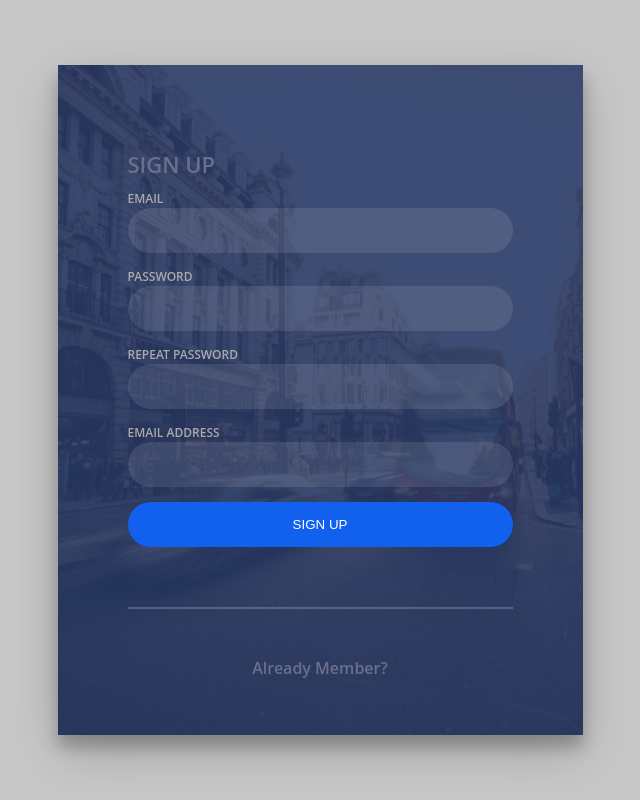
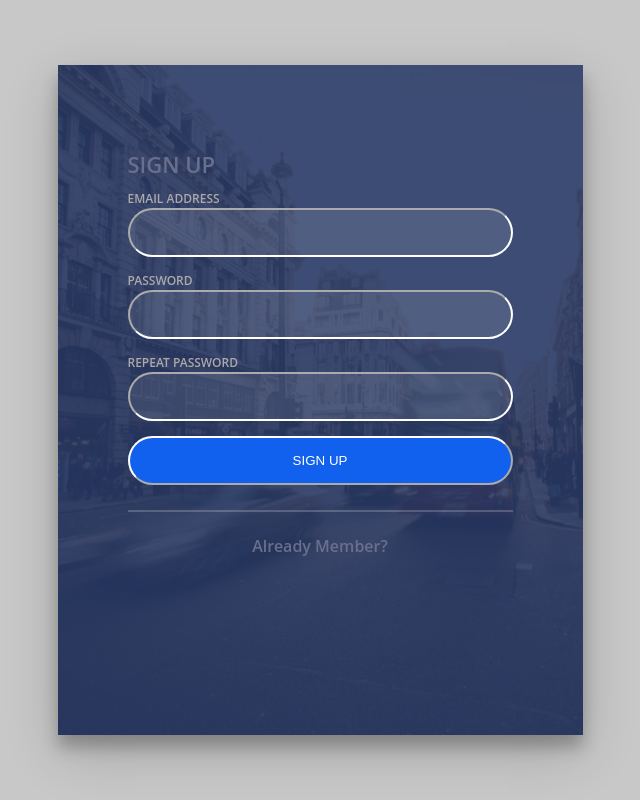
Before and after one commit to malekian78/django-practice, a Django app: page /accounts/register/ in a window 1280 px wide. Shown: the whole page, without its empty margins (320-960 px from the left). Run offline with Django 4.2, Linux system fonts and the light colour scheme.

Commit message:
✅ registering complete

```diff
--- a/core/accounts/forms.py
+++ b/core/accounts/forms.py
@@ -1,9 +1,26 @@
+from typing import Any
 from django import forms
+from django.contrib.auth.forms import UserCreationForm
 from django.contrib.auth.base_user import AbstractBaseUser
 from django.contrib.auth.forms import AuthenticationForm
 from django.contrib.auth import authenticate, get_user_model
 from django.core.exceptions import ValidationError
 UserModel = get_user_model()
+from .models import User
+
+class CustomUserCreationForm(UserCreationForm):
+    class Meta:
+        model = User
+        fields = ("email",)
+
+    def save(self, commit: bool = ...) -> Any:
+        user = super().save(commit)
+        # user.fullname = self.cleaned_data["fullname"]
+        user.is_active = True
+        if commit:
+            user.save()
+        return user
+
 
 class CustomAuthenticationForm(forms.Form):
     """
--- a/core/accounts/templates/accounts/register.html
+++ b/core/accounts/templates/accounts/register.html
@@ -6,34 +6,49 @@
         <div class="login-html">
             {% comment %} <div id="tab-1" type="radio" name="tab" class="sign-in" checked><label for="tab-1" class="tab">Login</label></div> {% endcomment %}
             <div id="tab-2" type="radio" name="tab" class="sign-up"><label for="tab-2" class="tab">Sign Up</label></div>
-            <div class="login-form">
+            <form class="login-form" action="{% url 'accounts:register' %}" method="post">
                 {% comment %}! ثبت نام  {% endcomment %}
-                <div class="sign-up-htm">
+                <div class="sign-up-htm" >
+                    {% csrf_token %}
+                    {% comment %} {{form.as_p}} {% endcomment %}
                     <div class="group">
-                        <label for="user" class="label">Email</label>
-                        <input id="user" name="email" type="email" class="input">
+                        <label class="label">Email Address</label>
+                        <input id="email" name="email" type="email" class="input">
                     </div>
                     <div class="group">
-                        <label for="pass" class="label">Password</label>
-                        <input id="pass" type="password" class="input" data-type="password">
+                        <label class="label">Password</label>
+                        <input id="password1" name="password1" type="password"  class="input" data-type="password">
                     </div>
                     <div class="group">
                         <label for="pass" class="label">Repeat Password</label>
-                        <input id="pass" type="password" class="input" data-type="password">
-                    </div>
-                    <div class="group">
-                        <label for="pass" class="label">Email Address</label>
-                        <input id="pass" type="text" class="input">
+                        <input id="password2" name="password2" type="password" class="input" data-type="password">
                     </div>
                     <div class="group">
                         <input type="submit" class="button" value="Sign Up">
                     </div>
-                    <div class="hr"></div>
+                    <div class="hr" style=""></div>
                     <div class="foot-lnk">
-                        <label for="tab-1">Already Member?</a>
+                        <a href="{% url 'accounts:login' %}">Already Member?</a>
                     </div>
                 </div>
+            </form>
+            {% if form.errors %}
+            <div class="alert alert-error" style="margin-top: 25px;">
+                <h6>Please fix the following errors</h6>
+                <ul>
+                    {% for field in form %}
+                    {% if field.errors %}
+                    {% for error in field.errors %}
+                    <li>
+                        <a href="#id_{{ field.name }}" class="error">{{ error|escape }}</a>
+                    </li>
+                    {% endfor %}
+                    {% endif %}
+                    {% endfor %}
+                </ul>
+                {% if form.non_field_errors %} {{ form.non_field_errors }} {% endif %}
             </div>
+            {% endif %}
         </div>
     </div>
 {% endblock %}
--- a/core/accounts/views.py
+++ b/core/accounts/views.py
@@ -4,7 +4,7 @@ from django.views.generic.edit import FormView
 from django.urls import reverse_lazy
 from django.contrib.auth import login
 from django.shortcuts import redirect
-from .forms import CustomAuthenticationForm
+from .forms import CustomAuthenticationForm, CustomUserCreationForm
 from django.contrib.auth import login, authenticate, logout
 from django.urls import reverse_lazy
 from django.http import HttpResponseRedirect, HttpResponse
@@ -25,7 +25,7 @@ class CustomLoginView(LoginView):
 
 class RegisterPage(FormView):
     template_name = "accounts/register.html"
-    form_class = UserCreationForm
+    form_class = CustomUserCreationForm
     redirect_authenticated_user = True
     success_url = reverse_lazy("task_list")
 
--- a/core/static/css/mystyle.css
+++ b/core/static/css/mystyle.css
@@ -94,7 +94,8 @@ a{color:inherit;text-decoration:none}
 }
 .login-form .group .input,
 .login-form .group .button{
-	border:none;
+	/* border:none; */
+	border-color: white;
 	padding:15px 20px;
 	border-radius:25px;
 	background:rgba(255,255,255,.1);
@@ -159,7 +160,7 @@ a{color:inherit;text-decoration:none}
 
 .hr{
 	height:2px;
-	margin:60px 0 50px 0;
+	margin:25px 0 25px 0;
 	background:rgba(255,255,255,.2);
 }
 .foot-lnk{
```
